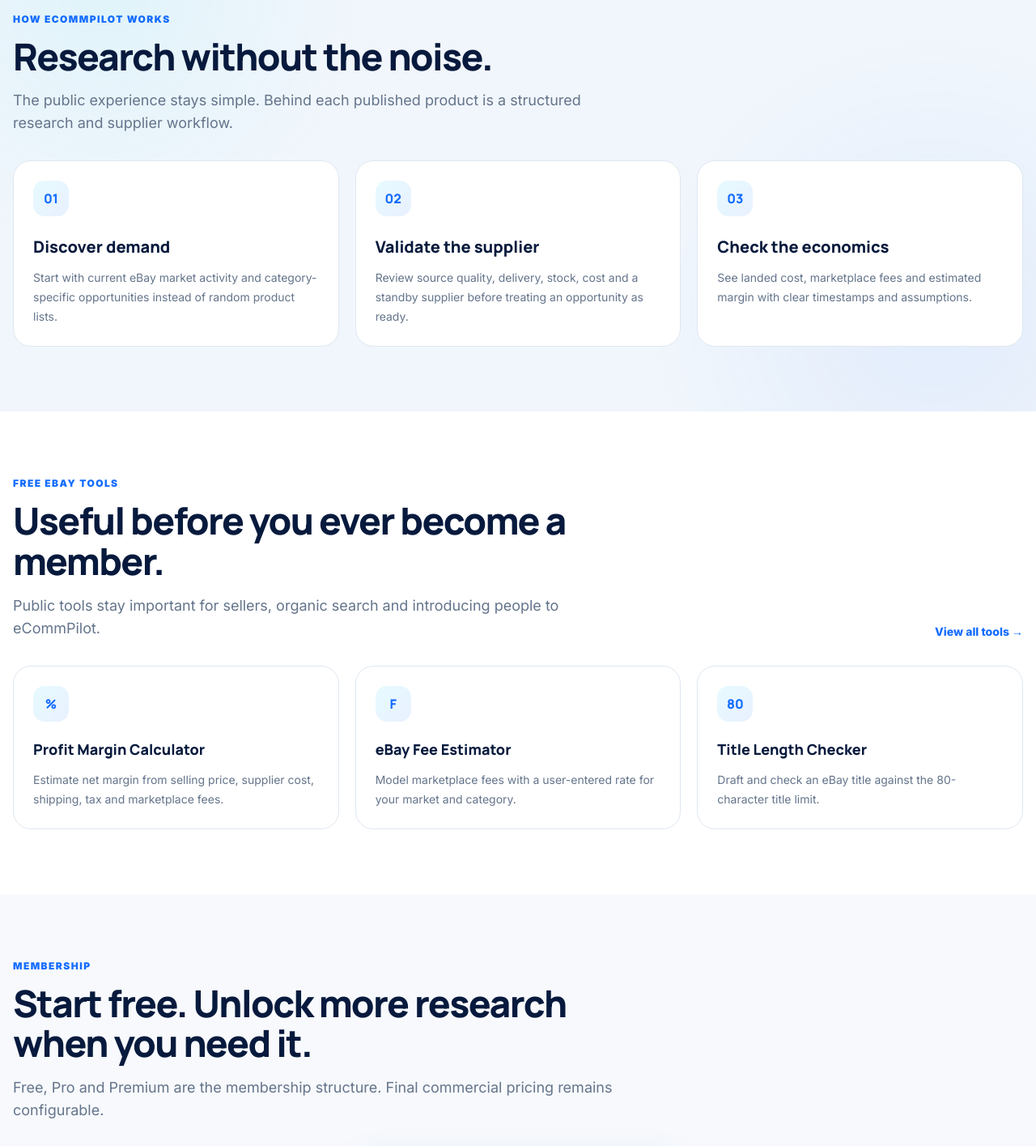
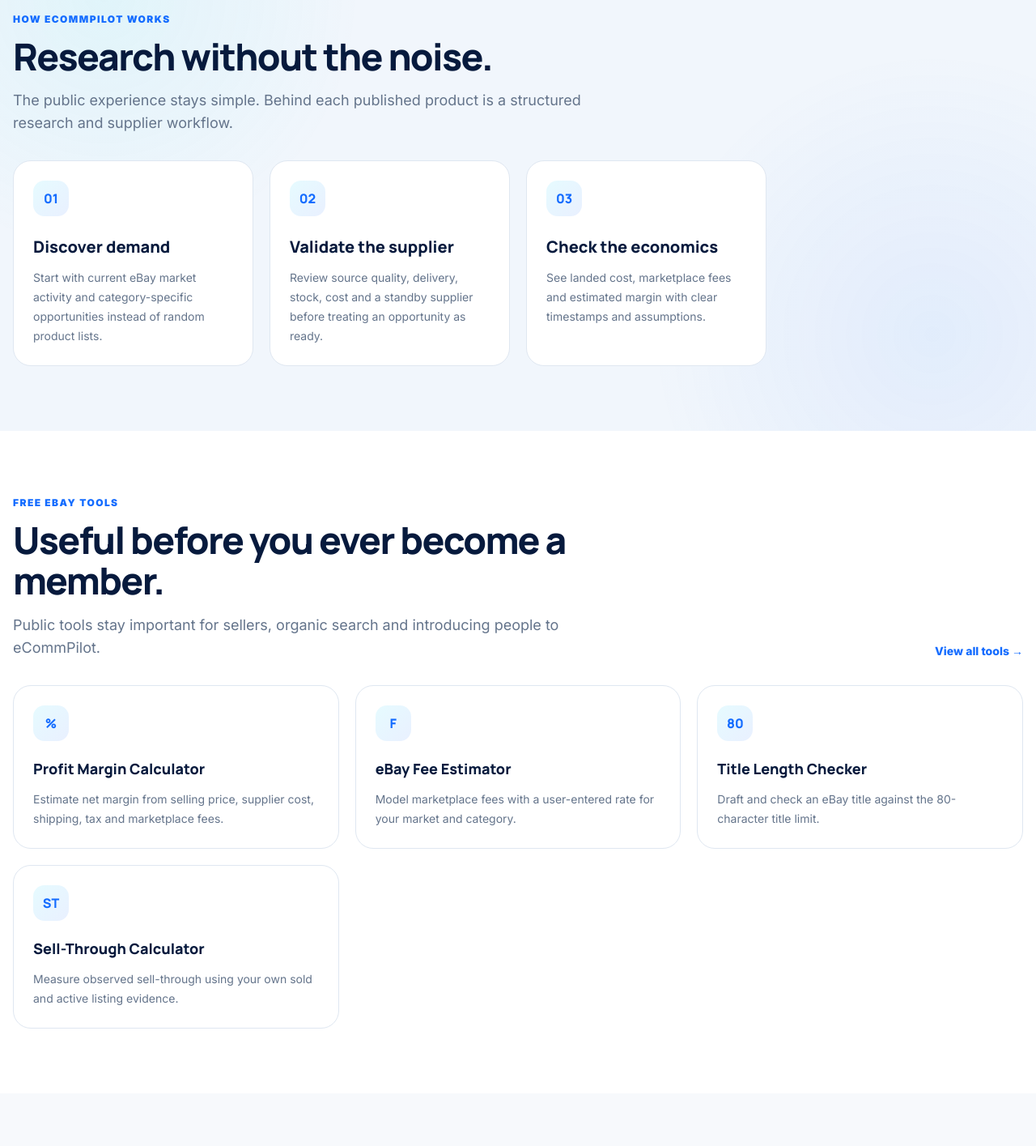
Before and after one commit to ponzey717/ecommpilot-main, a Next.js app: page / in a window 1280 px wide. Shown: the part 1849-3264 px from the top of the page at 81% size. Built offline with nearby package versions, Linux system fonts and the light colour scheme.

Commit message:
Feature sell-through calculator on homepage

```diff
--- a/src/app/page.tsx
+++ b/src/app/page.tsx
@@ -15,6 +15,7 @@
   ["%", "Profit Margin Calculator", "Estimate net margin from selling price, supplier cost, shipping, tax and marketplace fees.", "/free-tools/profit-margin-calculator"],
   ["F", "eBay Fee Estimator", "Model marketplace fees with a user-entered rate for your market and category.", "/free-tools/ebay-fee-estimator"],
   ["80", "Title Length Checker", "Draft and check an eBay title against the 80-character title limit.", "/free-tools/title-length-checker"],
+  ["ST", "Sell-Through Calculator", "Measure observed sell-through using your own sold and active listing evidence.", "/free-tools/sell-through-calculator"],
 ];
 
 export default function Home() {
@@ -102,7 +103,7 @@
             title="Research without the noise."
             description="The public experience stays simple. Behind each published product is a structured research and supplier workflow."
           />
-          <div className="mt-8 grid gap-5 md:grid-cols-3">
+          <div className="mt-8 grid gap-5 md:grid-cols-2 xl:grid-cols-4">
             {steps.map(([number,title,text]) => (
               <article key={number} className="feature-card">
                 <span className="feature-number">{number}</span>
```
